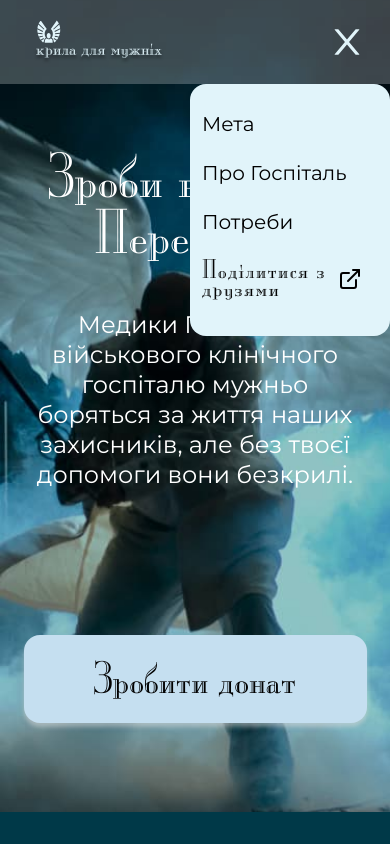
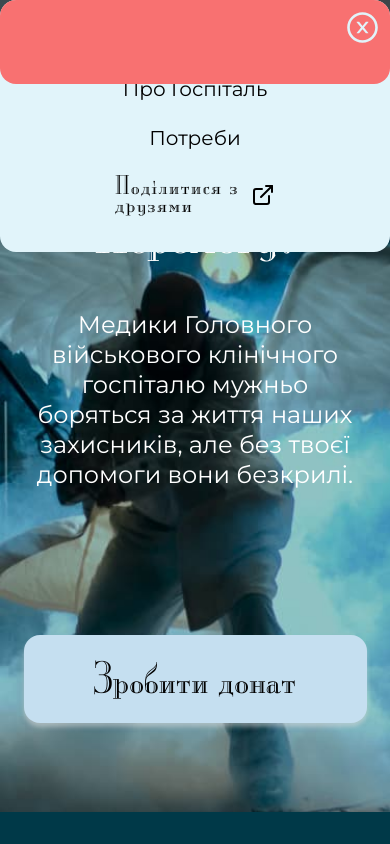
Before and after one commit to baza-trainee/-for-kyiv-hospital, a React (Create React App) app: page / in a window 390 px wide. Both pictures are taken after a click on the button 346 px from the left and 42 px from the top of the page. Shown: the top 844 px of the page. Built offline with nearby package versions, Linux system fonts and the light colour scheme.

Commit message:
change: change mobile and tablet menu appearence

```diff
--- a/src/containers/Header.jsx
+++ b/src/containers/Header.jsx
@@ -5,6 +5,7 @@ import { useState } from 'react';
 
 import { CgMenuRound } from 'react-icons/cg';
 import { AiOutlineClose } from 'react-icons/ai';
+import { AiOutlineCloseCircle } from 'react-icons/ai';
 
 const Header = () => {
   const [isMenu, setIsMenu] = useState(false);
@@ -53,29 +54,34 @@ const Header = () => {
           </div>
 
           <button
+            type="button"
             onClick={() => {
               setIsMenu(!isMenu);
             }}
-            className="sm:inline-block w-[40px] h-[40px] lg:hidden"
+            className="inline-block w-[40px] h-[40px] lg:hidden"
           >
-            {isMenu ? (
-              <AiOutlineClose className="w-full h-full text-blue-sky" />
-            ) : (
-              <CgMenuRound className="w-full h-full text-blue-sky" />
-            )}
+            <CgMenuRound className="w-full h-full text-blue-sky" />
           </button>
         </div>
         {/* Menu */}
-
         <div
-          className={`lg:hidden absolute right-0 sm:top-[84px] md:top-[90px] w-[200px] md:w-[241px] h-[252px] md:h-[231px] px-[12px] py-[28px] md:p-[32px] bg-blue-sky rounded-2xl transition-all duration-200 ease-linear
+          className={`lg:hidden absolute top-0 left-0 md:top-[90px] w-full h-[252px] md:h-[231px] px-[12px] py-[28px] md:p-[32px] bg-blue-sky rounded-2xl transition-all duration-200 ease-linear
             `}
           style={{
             opacity: isMenu ? 1 : 0,
             transform: isMenu ? 'scale(1)' : 'scale(0.5)',
           }}
         >
-          <nav className="w-[200px]">
+          <button
+            type="button"
+            onClick={() => {
+              setIsMenu(!isMenu);
+            }}
+            className="absolute top-[10px] right-[10px] w-[35px] h-[35px]"
+          >
+            <AiOutlineCloseCircle className="w-[35px] h-[35px] text-black" />
+          </button>
+          <nav className="w-[200px] mx-auto text-center">
             <ul className="flex flex-col gap-[24px] md:gap-[40px] mb-[24px] md:mb-[0px] ">
               <li>
                 <a
@@ -102,10 +108,25 @@ const Header = () => {
                 </a>
               </li>
             </ul>
-            <div className=" md:hidden  ">
+            <div className="md:hidden w-[160px] mx-auto">
               <ShareButton />
             </div>
           </nav>
+        </div>
+        {/* Test */}
+        <div
+          className="absolute z-50 top-0 bg-red-400 h-full rounded-2xl transition-all duration-200"
+          style={{ width: isMenu ? '100%' : '10%', right: isMenu ? 0 : 100 }}
+        >
+          <button
+            type="button"
+            onClick={() => {
+              setIsMenu(!isMenu);
+            }}
+            className="absolute top-[10px] right-[10px] w-[35px] h-[35px] lg:hidden"
+          >
+            <AiOutlineCloseCircle className="w-full h-full text-blue-sky" />
+          </button>
         </div>
       </header>
       <Hero />
```
